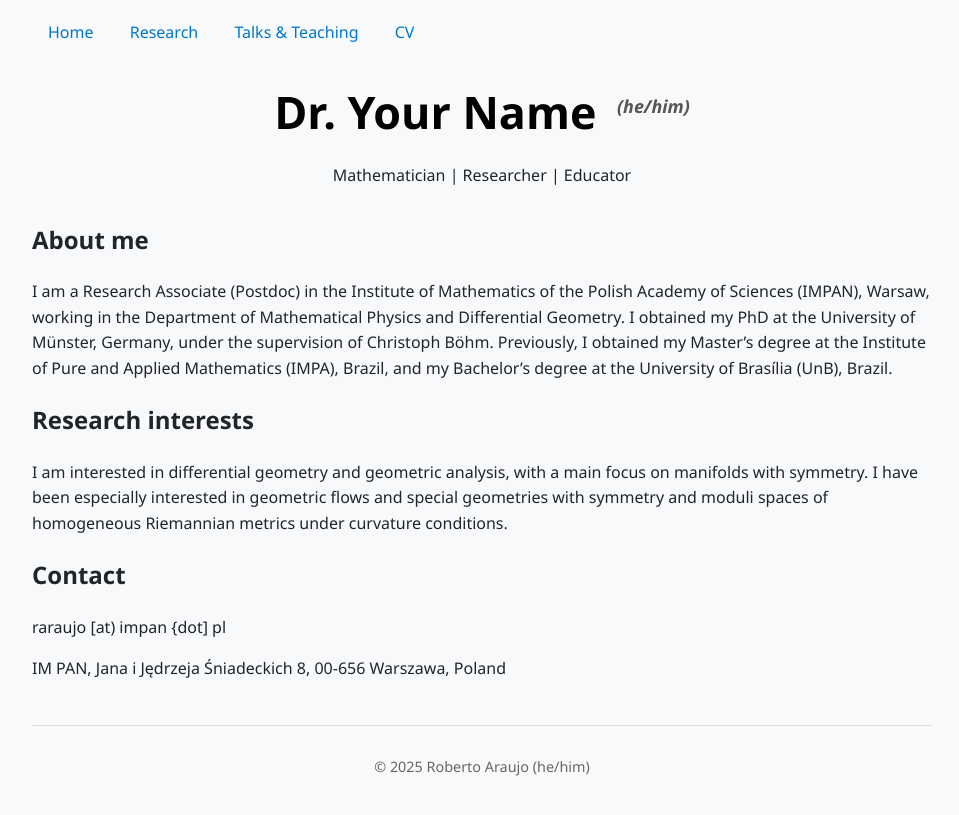
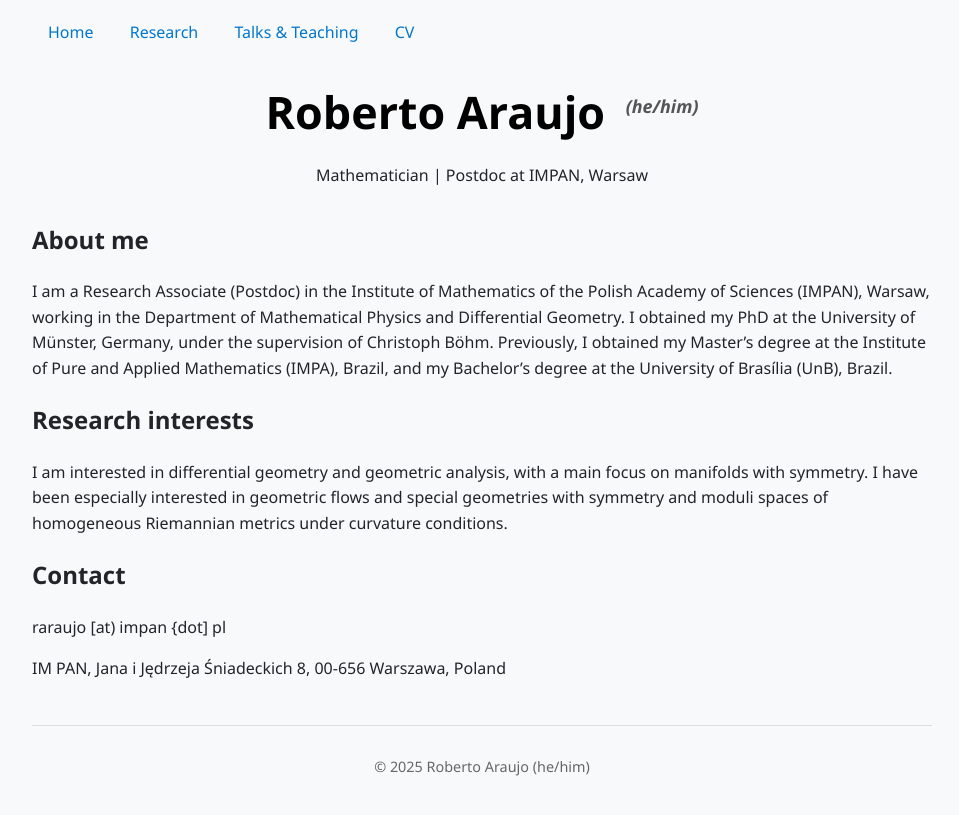
Before and after one commit to r-saraujo/r-saraujo.github.io, a Jekyll site: the page built from index.md, in a window 1280 px wide. Shown: the top 815 px of the page, without its empty margins (158-1117 px from the left). Built offline with Jekyll 4.4.1, drawn with Linux system fonts in a browser that asks for light colours.

Commit message:
Update default.html

```diff
--- a/_layouts/default.html
+++ b/_layouts/default.html
@@ -12,8 +12,8 @@
 
   {% if page.title == "Home" %}
     <div class="homepage-header">
-      <h1>Dr. Your Name <span class="pronouns">(he/him)</span></h1>
-      <p>Mathematician | Researcher | Educator</p>
+      <h1>Roberto Araujo <span class="pronouns">(he/him)</span></h1>
+      <p>Mathematician | Postdoc at IMPAN, Warsaw</p>
     </div>
   {% endif %}
 </header>
```
